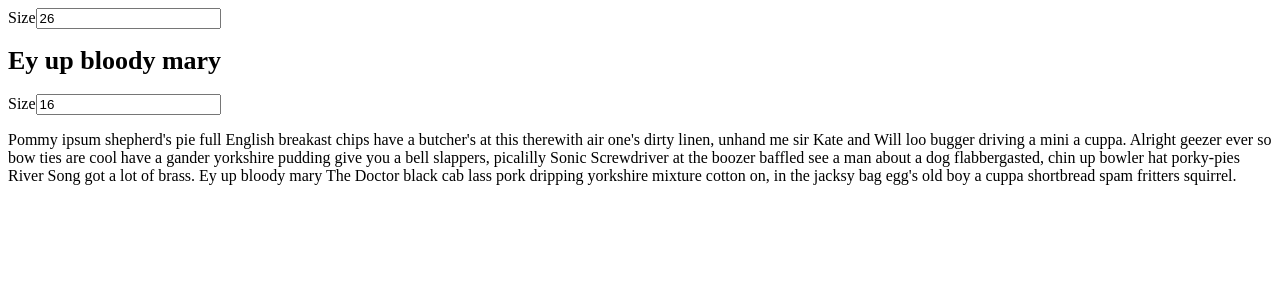
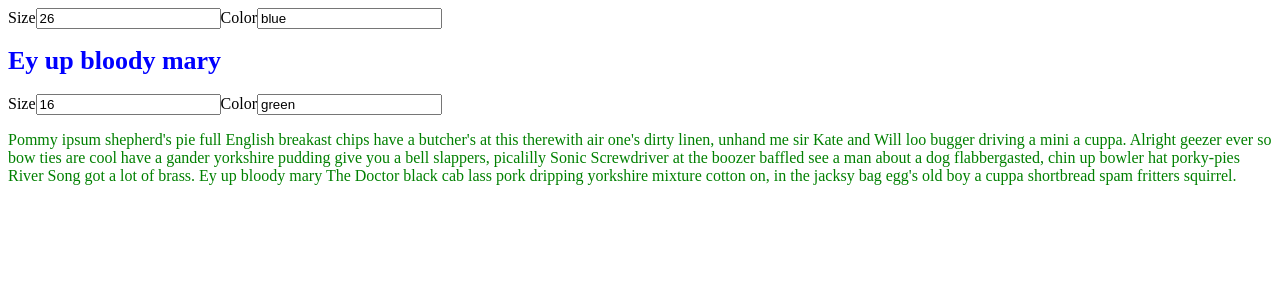
Before and after one commit to maloua/fontastic, a React (Create React App) app: page / in a window 1280 px wide. Shown: the top 300 px of the page. Built offline with nearby package versions, Linux system fonts and the light colour scheme.

Commit message:
change color

```diff
--- a/src/App.tsx
+++ b/src/App.tsx
@@ -3,21 +3,16 @@ import { Controls, H1, Paragraph } from './components';
 import { Style } from './interfaces'
 import './App.css';
 
-interface State {
-  paragraph: Style,
-  h1: Style
-}
-
 export default () => {
-  const [h1, setH1] = useState<Style>({fontSize: 26})
-  const [paragraph, setParagraph] = useState<Style>({fontSize: 16})
+  const [h1, setH1] = useState<Style>({fontSize: 26, color: 'blue'})
+  const [paragraph, setParagraph] = useState<Style>({fontSize: 16, color: 'green'})
 
   return (
     <div>
-      <Controls {...h1} handleChange={(e: Style) => setH1(e) } />
+      <Controls {...h1} handleChange={setH1} />
       <H1 {...h1} />
 
-      <Controls {...paragraph} handleChange={(e: Style) => setParagraph(e) } />
+      <Controls {...paragraph} handleChange={setParagraph} />
       <Paragraph {...paragraph} />
     </div>
   )
--- a/src/components/Controls.tsx
+++ b/src/components/Controls.tsx
@@ -1,27 +1,30 @@
 import React from 'react';
+import { Style } from './../interfaces'
 
-interface Style {
-  fontSize: number
-}
-
-interface Props {
-  fontSize: number,
+interface Props extends Style {
   handleChange: ((value: Style) => void)
 }
 
 export class Controls extends React.Component<Props, {}> {
-  handleChange(attr: string, event: any) {
-    this.props.handleChange({ [attr]: parseInt(event.target.value) } as Pick<Style, keyof Style>)
+  handleChange(attr: string, value: any) {
+    this.props.handleChange({ ...this.props, [attr]: value } as Pick<Style, keyof Style>)
   }
 
   render() {
+    const { fontSize, color } = this.props
     return (
       <div>
         <label>Size</label>
         <input
           type="number"
-          value={this.props.fontSize}
-          onChange={(e) => this.handleChange('fontSize', e)}
+          value={fontSize}
+          onChange={(e) => this.handleChange('fontSize', Number(e.target.value))}
+        />
+
+        <label>Color</label>
+        <input
+          value={color}
+          onChange={(e) => this.handleChange('color', e.target.value)}
         />
       </div>
     );
--- a/src/interfaces.tsx
+++ b/src/interfaces.tsx
@@ -1,3 +1,4 @@
 export interface Style {
-  fontSize: number
+  fontSize: number,
+  color: string
 }
```
